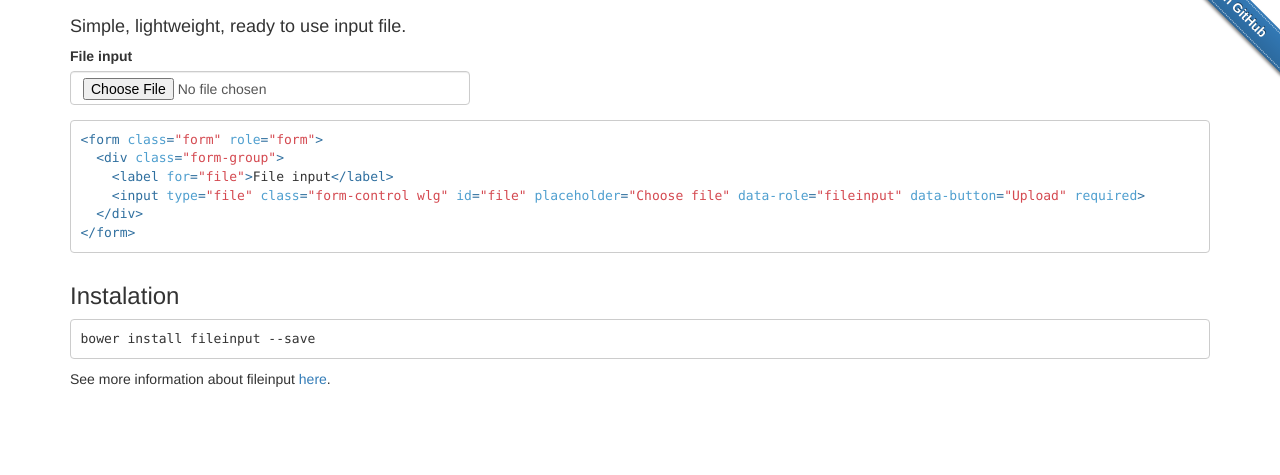
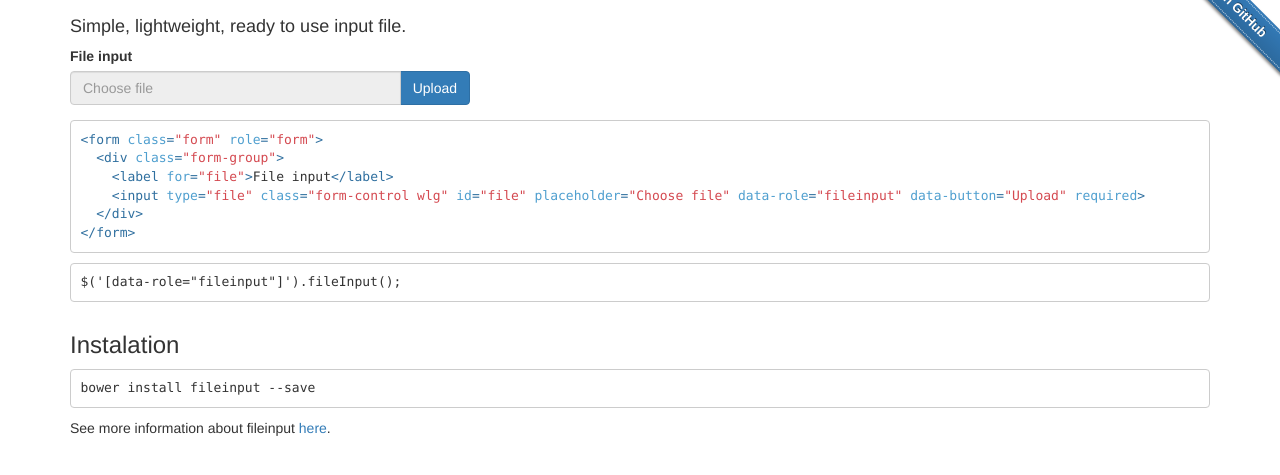
Before and after one commit to soltx/fileinput, a plain HTML site: page index.html in a window 1280 px wide. Shown: the part 63-538 px from the top of the page. Drawn offline with Linux system fonts and the light colour scheme.

Commit message:
Built fileinput from commit df0a6b2 on branch master

```diff
--- a/index.html
+++ b/index.html
@@ -11,9 +11,13 @@
     <span class=tag>&lt;<span class=title>label</span> <span class=attribute>for</span>=<span class=value>"file"</span>&gt;</span>File input<span class=tag>&lt;/<span class=title>label</span>&gt;</span>
     <span class=tag>&lt;<span class=title>input</span> <span class=attribute>type</span>=<span class=value>"file"</span> <span class=attribute>class</span>=<span class=value>"form-control wlg"</span> <span class=attribute>id</span>=<span class=value>"file"</span> <span class=attribute>placeholder</span>=<span class=value>"Choose file"</span> <span class=attribute>data-role</span>=<span class=value>"fileinput"</span> <span class=attribute>data-button</span>=<span class=value>"Upload"</span> <span class=attribute>required</span>&gt;</span>
   <span class=tag>&lt;/<span class=title>div</span>&gt;</span>
-<span class=tag>&lt;/<span class=title>form</span>&gt;</span></code></pre> </div> </div> <div class=row> <div class=col-md-12> <h3>Instalation</h3> <pre><code>bower install fileinput --save</code></pre> </div> </div> </main> <footer class=container role=contentinfo> <div class=row> <div class=col-md-12> <p>See more information about fileinput <a href=https://github.com/brunowego/fileinput>here</a>.</p> </div> </div> </footer> <div class="github-fork-ribbon-wrapper right"> <div class=github-fork-ribbon> <a href=https://github.com/brunowego/fileinput>Fork me on GitHub</a> </div> </div> <script src=scripts/0fbd0401.vendor.js></script> <!-- Google Analytics: change UA-XXXXX-X to be your site's ID. --> <script>(function(b,o,i,l,e,r){b.GoogleAnalyticsObject=l;b[l]||(b[l]=
+<span class=tag>&lt;/<span class=title>form</span>&gt;</span></code></pre> <pre><code class=language-javascript>$('[data-role="fileinput"]').fileInput();</code></pre> </div> </div> <div class=row> <div class=col-md-12> <h3>Instalation</h3> <pre><code>bower install fileinput --save</code></pre> </div> </div> </main> <footer class=container role=contentinfo> <div class=row> <div class=col-md-12> <p>See more information about fileinput <a href=https://github.com/brunowego/fileinput>here</a>.</p> </div> </div> </footer> <div class="github-fork-ribbon-wrapper right"> <div class=github-fork-ribbon> <a href=https://github.com/brunowego/fileinput>Fork me on GitHub</a> </div> </div> <script src=scripts/0fbd0401.vendor.js></script> <!-- Google Analytics: change UA-XXXXX-X to be your site's ID. --> <script>(function(b,o,i,l,e,r){b.GoogleAnalyticsObject=l;b[l]||(b[l]=
       function(){(b[l].q=b[l].q||[]).push(arguments)});b[l].l=+new Date;
       e=o.createElement(i);r=o.getElementsByTagName(i)[0];
       e.src='//www.google-analytics.com/analytics.js';
       r.parentNode.insertBefore(e,r)}(window,document,'script','ga'));
-      ga('create','UA-XXXXX-X');ga('send','pageview');</script> <script src=scripts/d41d8cd9.main.js></script>
+      ga('create','UA-XXXXX-X');ga('send','pageview');</script> <script>(function ($) {
+            'use strict';
+
+            $('[data-role="fileinput"]').fileInput();
+          }(jQuery));</script>
```
Also changed, not shown: scripts/d41d8cd9.main.js (deleted).
